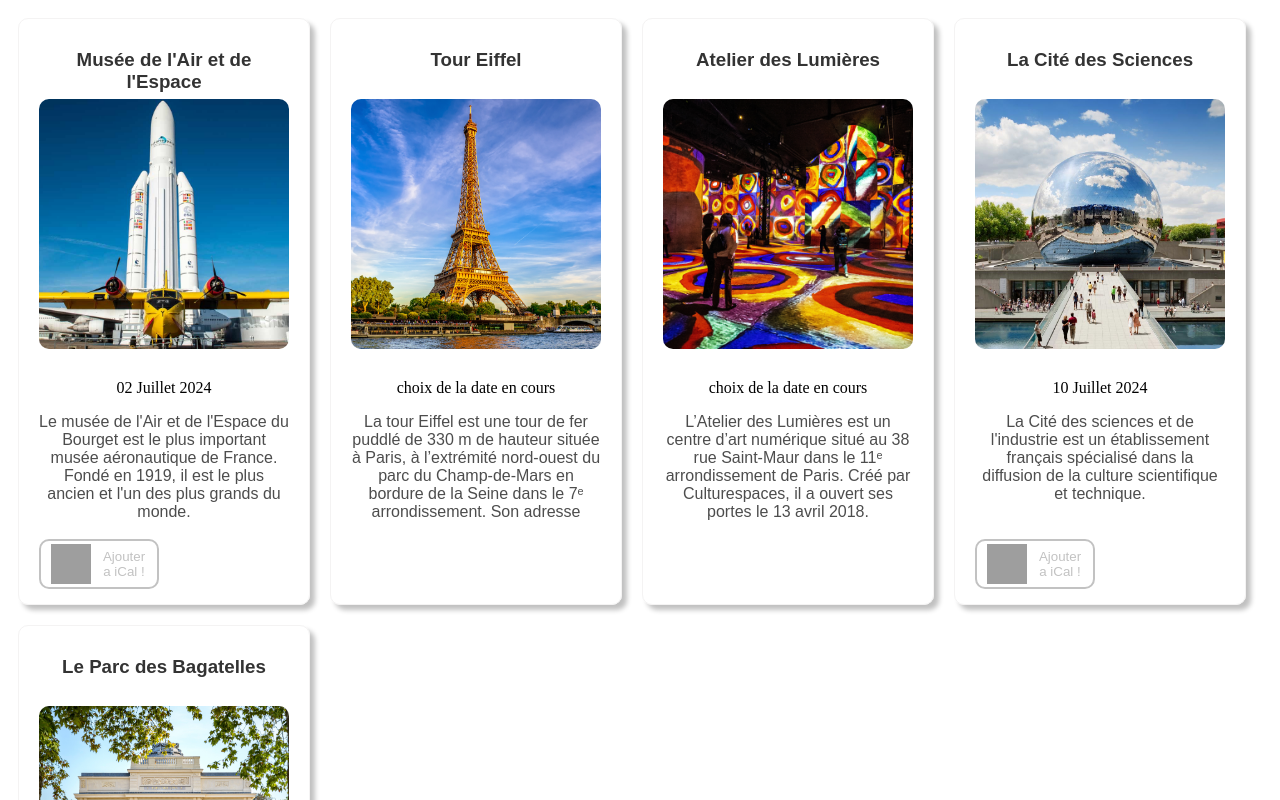
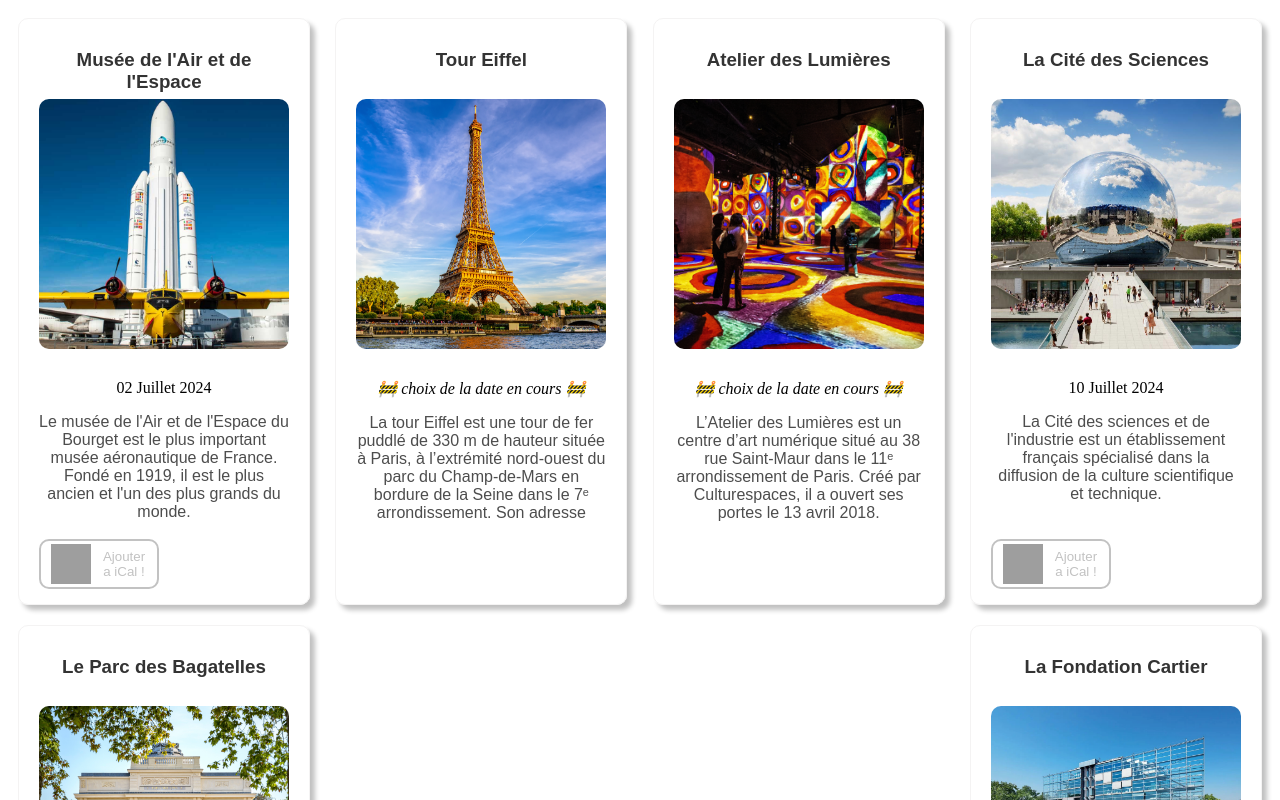
Before and after one commit to Amiiine27/passe-jeune-prog, a React (Vite) app: page / in a window 1280 px wide. Shown: the top 800 px of the page. Built offline with nearby package versions, Linux system fonts and the light colour scheme; grey boxes are pictures that could not be loaded.

Commit message:
debut google maps

```diff
--- a/src/Components/App.jsx
+++ b/src/Components/App.jsx
@@ -5,6 +5,7 @@
 import ATL from "../assets/ATL.jpg"
 import CDS from "../assets/CDS.jpg"
 import BGT from "../assets/BGT.jpg"
+import CRT from "../assets/CRT.jpeg"
 
 function App() {
   const formattage = (jour, heure) => {
@@ -67,12 +68,24 @@
       //jour: "",
       //DDB: "",
       //DDF: ""
+    },
+    {
+      img: CRT,
+      alt: "Image représentative de la Fondation Cartier",
+      title: "La Fondation Cartier",
+      desc: "La Fondation Cartier pour l’art contemporain a été créée en 1984 par la Maison Cartier et son président Alain-Dominique Perrin. Institution privée entièrement consacrée à l’art contemporain",
+      descr: "Découverte des expositions de la Fondation Cartier pour l'Art Contemporain",
+      loc: "261 Bd Raspail, 75014 Paris",
+      //jour: "",
+      //DDB: "",
+      //DDF: ""
     }
 
   ];
 
   return (
     <>
+    <div className="card-container">
       {cardsData.map((card, index) => (
         <Card
           key={index}
@@ -87,6 +100,7 @@
           DDF={card.DDF}
         />
       ))}
+    </div>
     </>
   )
 }
--- a/src/Components/Card.jsx
+++ b/src/Components/Card.jsx
@@ -6,17 +6,22 @@
   // Vérifier si les props pour ICalButton sont valides
   const isICalButtonValid = title && descr && loc && DDB && DDF;
 
-  // Vérifier si jour est vide ou non défini
-  const dateText = jour ? `${jour} Juillet 2024` : "choix de la date en cours";
-
   return (
     <div className="card">
       <h3 className="card-title">{title}</h3>
       <img src={img} alt={alt} className="card-image" />
-      <p>{dateText}</p>
+
+      <p>
+        {jour ? `${jour} Juillet 2024` : <i>🚧 choix de la date en cours 🚧</i>}
+      </p>
+
       <p className="card-description">{desc}</p>
 
-      {isICalButtonValid && <ICalButton title={title} descr={descr} loc={loc} DDB={DDB} DDF={DDF} />}
+      <div className="buttons">
+        {isICalButtonValid && <ICalButton title={title} descr={descr} loc={loc} DDB={DDB} DDF={DDF} />}
+
+      </div>
+
     </div>
   );
 }
@@ -28,4 +33,16 @@
   desc: "en attente de modification"
 };
 
+Card.propTypes = {
+  img: PropTypes.string,
+  alt: PropTypes.string,
+  title: PropTypes.string,
+  desc: PropTypes.string,
+  descr: PropTypes.string,
+  loc: PropTypes.string,
+  jour: PropTypes.oneOfType([PropTypes.string, PropTypes.number]),
+  DDB: PropTypes.string,
+  DDF: PropTypes.string,
+};
+
 export default Card;
--- a/src/Components/iCal.jsx
+++ b/src/Components/iCal.jsx
@@ -35,17 +35,11 @@
     // Créer un lien de téléchargement
     const link = document.createElement('a');
     link.href = URL.createObjectURL(blob);
-    link.download = 'event.ics';
+    link.download = `${title}.ics`;
     document.body.appendChild(link);
     link.click();
     document.body.removeChild(link);
   };
-
-  /*return (
-    <>
-    <button className="image-button" onClick={handleDownload}> Ajouter à iCal</button>
-    </>
-  );*/
 
   return(
     <>
--- a/src/Style/Card.css
+++ b/src/Style/Card.css
@@ -11,6 +11,13 @@
     vertical-align: top; /* Ajustement de l'alignement vertical */
 
   }
+
+.card-container {
+  display: flex;
+  flex-wrap: wrap; /* Pour permettre le retour à la ligne */
+  justify-content: space-between; /* Pour espacer les cartes horizontalement */
+}
+
 
 .card .card-image {
   width: 100%; /* Utiliser toute la largeur disponible dans la carte */
```
Also changed, not shown: src/assets/CRT.jpeg (added). Lines whose indentation alone changed are shown as unchanged.
